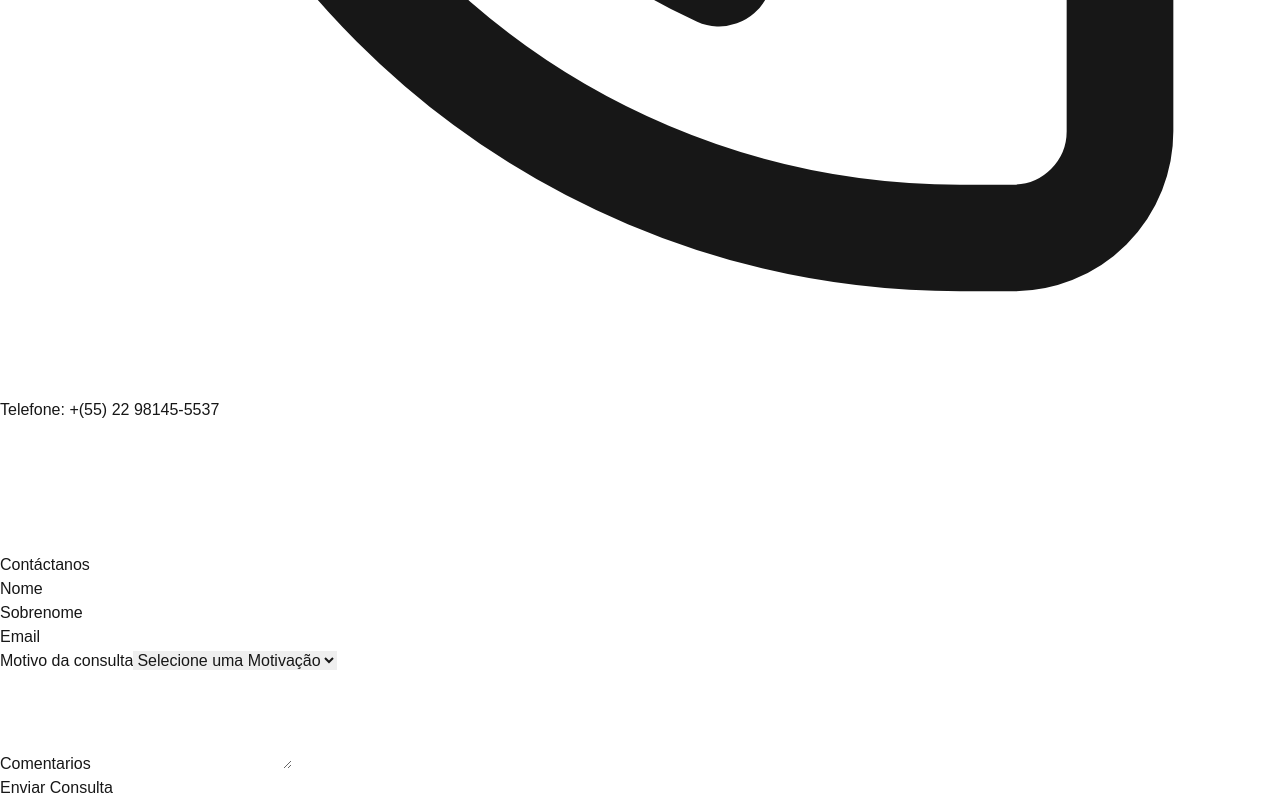
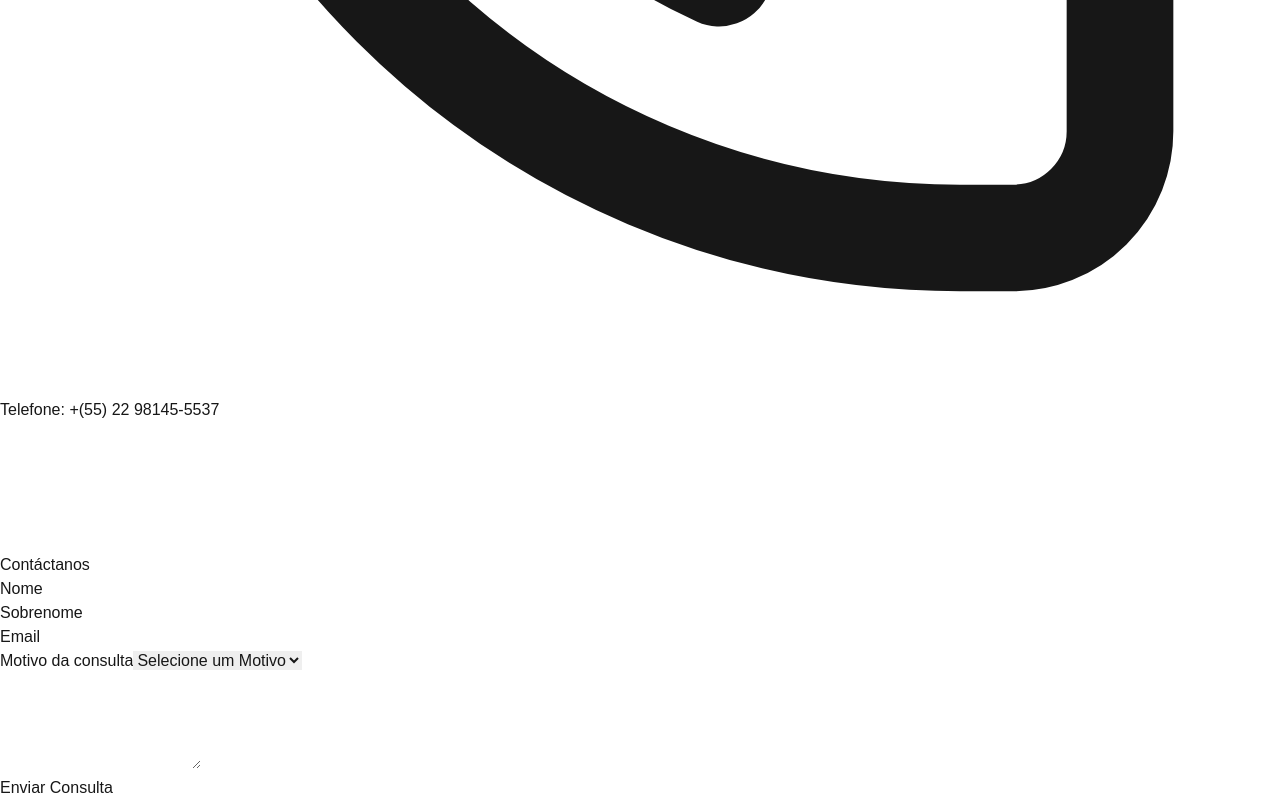
Before and after one commit to Sol6801/dunya, a Next.js app: page /br/contact in a window 1280 px wide. Shown: the part 3940-4740 px from the top of the page. Built offline with nearby package versions, Linux system fonts and the light colour scheme.

Commit message:
Correct form format

```diff
--- a/messages/br.json
+++ b/messages/br.json
@@ -36,14 +36,14 @@
     "name": "Nome",
     "surname": "Sobrenome",
     "email": "Email",
-    "motivation": "Motivo da consulta",
-    "empresarial": "Empresarial",
+    "reason": "Motivo da consulta",
+    "business": "Empresarial",
     "private": "Particular",
     "travel": "Viagem",
     "pleasure": "Lazer",
     "others": "Outros",
-    "selectMotivation": "Selecione uma Motivação",
-    "message": "Comentarios",
+    "selectReason": "Selecione um Motivo",
+    "message": "Comentários",
     "submit": "Enviar Consulta"
   },
     "Footer": {
--- a/messages/en.json
+++ b/messages/en.json
@@ -16,7 +16,7 @@
   },
   "Right": {
     "title": "About Us",
-    "description": "At our academy, we are passionate about teaching and sharing knowledge of the Spanish language. With a team of qualified teachers and an effective teaching method, we aim to provide a personalised and engaging learning experience. Our goal is to help our students achieve their dreams, whether mastering Spanish for professional opportunities, travel, or personal interest. Here, we value dedication, interaction, and the progress of each student in a welcoming and motivating environment. Come learn with us and discover a new world of possibilities!"
+    "description": "At our academy, we are passionate about teaching and sharing knowledge of the Spanish language. With a team of qualified teachers and an effective teaching method, we aim to provide a personalised and engaging learning experience. Our goal is to help our students achieve their dreams, whether mastering Spanish for professional opportunities, travel, or private interest. Here, we value dedication, interaction, and the progress of each student in a welcoming and motivating environment. Come learn with us and discover a new world of possibilities!"
   },
   "Left": {
     "title": "What would your experience with us be like?",
@@ -36,13 +36,13 @@
     "name": "Name",
     "surname": "Surname",
     "email": "Email",
-    "motivation": "Reason for Inquiry",
-    "empresarial": "Empresarial",
+    "reason": "Reason for Inquiry",
+    "business": "Empresarial",
     "private": "Private",
     "travel": "Travel",
     "pleasure": "Pleasure",
     "others": "Others",
-    "selectMotivation": "Select Motivation",
+    "selectReason": "Select Reason",
     "message": "Comments",
     "submit": "Submit Inquiry"
   },
--- a/messages/es.json
+++ b/messages/es.json
@@ -37,12 +37,12 @@
     "surname": "Apellido",
     "email": "Correo Electrónico",
     "motivation": "Motivo de la consulta",
-    "empresarial": "Empresarial",
+    "business": "Empresarial",
     "private": "Particular",
     "travel": "Viaje",
-    "pleasure": "Salud",
+    "pleasure": "Placer",
     "others": "Otros",
-    "selectMotivation": "Seleccione un Motivo",
+    "selectReason": "Seleccione un Motivo",
     "message": "Comentarios",
     "submit": "Enviar Consulta"
   },
--- a/messages/pt.json
+++ b/messages/pt.json
@@ -36,14 +36,14 @@
       "name": "Nome",
       "surname": "Sobrenome",
       "email": "Email",
-      "motivation": "Motivo da consulta",
-      "empresarial": "Empresarial",
+      "reason": "Motivo da consulta",
+      "business": "Empresarial",
       "private": "Particular",
       "travel": "Viagem",
       "pleasure": "Lazer",
       "others": "Outros",
-      "selectMotivation": "Selecione um Motivo",
-      "message": "Comentarios",
+      "selectReason": "Selecione um Motivo",
+      "message": "Comentários",
       "submit": "Enviar Consulta"
     },
     "Footer": {
--- a/src/components/form.js
+++ b/src/components/form.js
@@ -14,8 +14,8 @@ export default function Form() {
     name: '',
     surname: '',
     email: '',
-    motivation: '',
-    message: ''
+    reason: '',
+    comments: ''
   });
 
   const handleChange = (e) => {
@@ -29,14 +29,13 @@ export default function Form() {
   const handleSubmit = (e) => {
     e.preventDefault();
 
-    const mailtoLink = `mailto:dunyaidiomas@gmail.com?subject=${encodeURIComponent(formData.motivation)}&body=${encodeURIComponent(
-      `name: ${formData.name}
-surname: ${formData.surname}
+    const mailtoLink = `mailto:dunyaidiomas@gmail.com?subject=${encodeURIComponent(formData.reason)}&body=${encodeURIComponent(
+      `Nome: ${formData.name}
+Sobrenome: ${formData.surname}
 Email: ${formData.email}
-motivation: ${formData.motivation}
 
-message:
-${formData.message}`
+Comentários:
+${formData.comments}`
     )}`;
 
     window.open(mailtoLink, '_blank');
@@ -94,35 +93,35 @@ ${formData.message}`
           </div>
 
           <div>
-            <label htmlFor="motivation" className="block text-left text-sm font-medium text-gray-700 mb-1">
-              {t.motivation}
+            <label htmlFor="reason" className="block text-left text-sm font-medium text-gray-700 mb-1">
+              {t.reason}
             </label>
             <select
-              id="motivation"
-              name="motivation"
-              value={formData.motivation}
+              id="reason"
+              name="reason"
+              value={formData.reason}
               onChange={handleChange}
               className="w-full px-3 py-2 border text-black border-gray-300 rounded-md focus:outline-none focus:ring-2 focus:ring-blue-950"
               required
             >
-              <option value="">{t.selectMotivation}</option>
-              <option value="empresarial">{t.empresarial}</option>
-              <option value="private">{t.private}</option>
-              <option value="travel">{t.travel}</option>
-              <option value="pleasure">{t.pleasure}</option>
-              <option value="others">{t.others}</option>
+              <option value="">{t.selectReason}</option>
+              <option value="Empresarial">{t.business}</option>
+              <option value="Particular">{t.private}</option>
+              <option value="Viagem">{t.travel}</option>
+              <option value="Lazer">{t.pleasure}</option>
+              <option value="Outros">{t.others}</option>
             </select>
           </div>
 
           <div>
-            <label htmlFor="message" className="block text-left text-sm font-medium text-gray-700 mb-1">
-              {t.message}
+            <label htmlFor="comments" className="block text-left text-sm font-medium text-gray-700 mb-1">
+              {t.comments}
             </label>
             <textarea
-              id="message"
-              name="message"
+              id="comments"
+              name="comments"
               rows="4"
-              value={formData.message}
+              value={formData.comments}
               onChange={handleChange}
               className="w-full px-3 py-2 border text-black border-gray-300 rounded-md focus:outline-none focus:ring-2 focus:ring-blue-950"
               required
```
